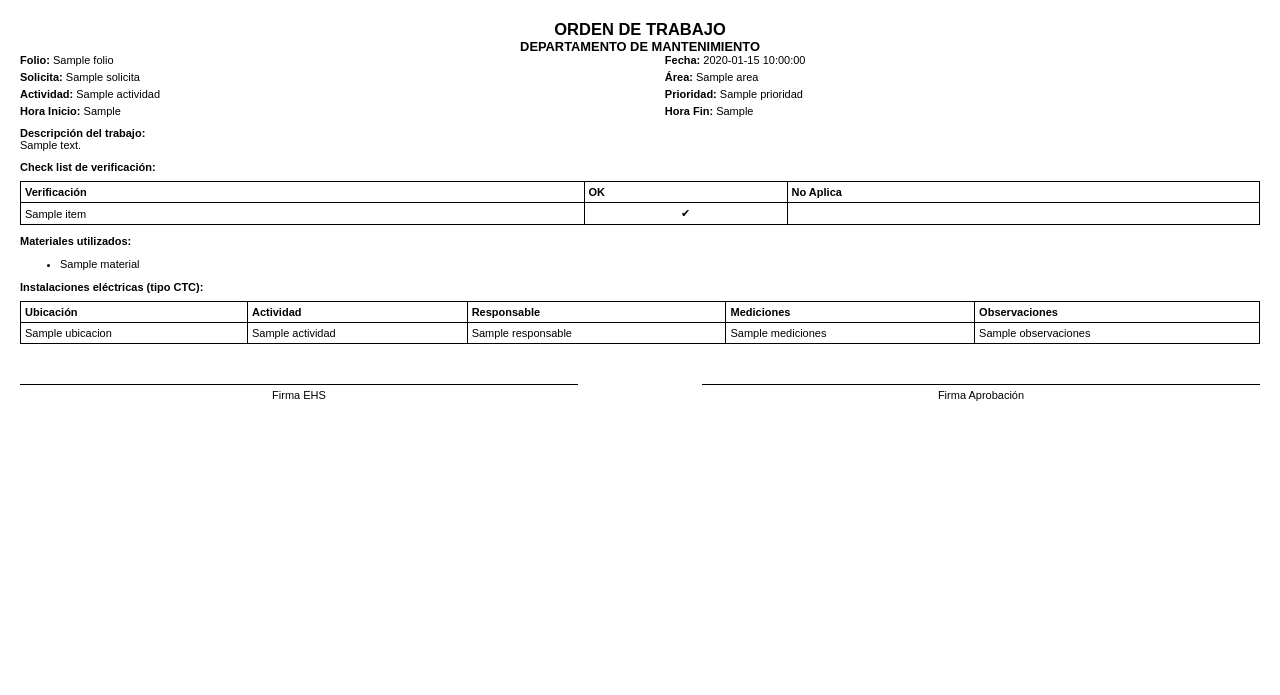
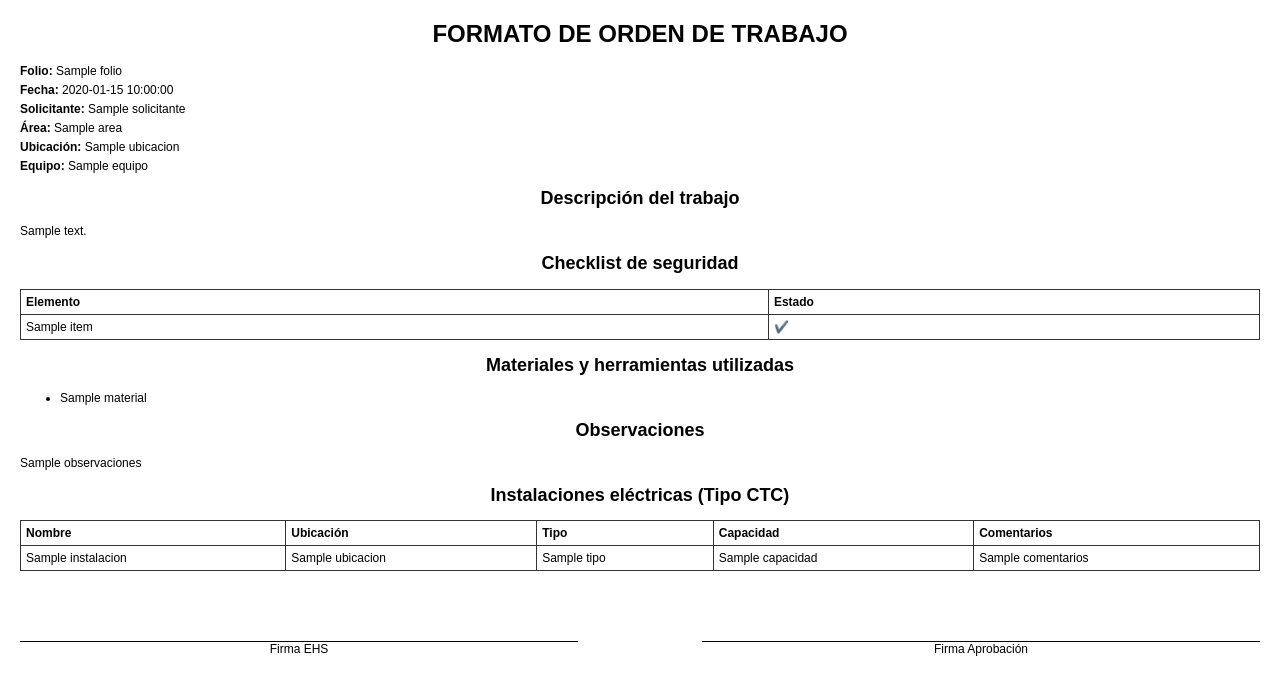
Before and after one commit to tenorio3g/Ordenes, a Flask app: template templates/pdf_template.html in a window 1280 px wide. Shown: the top 695 px of the page. Run offline with Flask 3, Linux system fonts and the light colour scheme; the template is opened without the code that fills it: most values are stand-ins (such as "Sample title", 1, 10 or a date in 2020).

Commit message:
Update pdf_template.html

```diff
--- a/templates/pdf_template.html
+++ b/templates/pdf_template.html
@@ -1,139 +1,121 @@
 <!DOCTYPE html>
-<html lang="es">
+<html>
 <head>
     <meta charset="UTF-8">
-    <title>Orden de Trabajo</title>
+    <title>Formato de Orden</title>
     <style>
         body {
             font-family: Arial, sans-serif;
-            font-size: 11px;
+            font-size: 12px;
             margin: 20px;
         }
-        h2, h3 {
+        h1, h2 {
             text-align: center;
-            margin: 0;
         }
-        .section {
-            margin-bottom: 10px;
+        table {
+            border-collapse: collapse;
+            width: 100%;
+            margin-top: 10px;
         }
-        .field-row {
+        th, td {
+            border: 1px solid #333;
+            padding: 5px;
+            text-align: left;
+            vertical-align: top;
+        }
+        .field-group {
+            margin-top: 10px;
+        }
+        .field {
+            margin-bottom: 5px;
+        }
+        .label {
+            font-weight: bold;
+        }
+        .signatures {
             display: flex;
             justify-content: space-between;
-            margin-bottom: 5px;
+            margin-top: 30px;
         }
-        .field {
-            width: 48%;
-        }
-        label {
-            font-weight: bold;
-        }
-        table {
-            width: 100%;
-            border-collapse: collapse;
-            margin-top: 8px;
-        }
-        th, td {
-            border: 1px solid #000;
-            padding: 4px;
-            text-align: left;
-        }
-        .checkbox-cell {
+        .signature-block {
+            width: 45%;
             text-align: center;
         }
-        .signature-section {
-            display: flex;
-            justify-content: space-between;
+        .signature-line {
+            border-top: 1px solid black;
             margin-top: 40px;
-        }
-        .signature {
-            width: 45%;
-            text-align: center;
-            border-top: 1px solid #000;
-            padding-top: 4px;
         }
     </style>
 </head>
 <body>
 
-    <h2>ORDEN DE TRABAJO</h2>
-    <h3>DEPARTAMENTO DE MANTENIMIENTO</h3>
+    <h1>FORMATO DE ORDEN DE TRABAJO</h1>
 
-    <div class="section">
-        <div class="field-row">
-            <div class="field"><label>Folio:</label> {{ data.folio }}</div>
-            <div class="field"><label>Fecha:</label> {{ data.fecha }}</div>
-        </div>
-        <div class="field-row">
-            <div class="field"><label>Solicita:</label> {{ data.solicita }}</div>
-            <div class="field"><label>Área:</label> {{ data.area }}</div>
-        </div>
-        <div class="field-row">
-            <div class="field"><label>Actividad:</label> {{ data.actividad }}</div>
-            <div class="field"><label>Prioridad:</label> {{ data.prioridad }}</div>
-        </div>
-        <div class="field-row">
-            <div class="field"><label>Hora Inicio:</label> {{ data.hora_inicio }}</div>
-            <div class="field"><label>Hora Fin:</label> {{ data.hora_fin }}</div>
-        </div>
+    <div class="field-group">
+        <div class="field"><span class="label">Folio:</span> {{ orden.folio }}</div>
+        <div class="field"><span class="label">Fecha:</span> {{ orden.fecha }}</div>
+        <div class="field"><span class="label">Solicitante:</span> {{ orden.solicitante }}</div>
+        <div class="field"><span class="label">Área:</span> {{ orden.area }}</div>
+        <div class="field"><span class="label">Ubicación:</span> {{ orden.ubicacion }}</div>
+        <div class="field"><span class="label">Equipo:</span> {{ orden.equipo }}</div>
     </div>
 
-    <div class="section">
-        <label>Descripción del trabajo:</label>
-        <div>{{ data.descripcion }}</div>
-    </div>
+    <h2>Descripción del trabajo</h2>
+    <p>{{ orden.descripcion }}</p>
 
-    <div class="section">
-        <label>Check list de verificación:</label>
+    <h2>Checklist de seguridad</h2>
     <table>
         <tr>
-                <th>Verificación</th>
-                <th>OK</th>
-                <th>No Aplica</th>
+            <th>Elemento</th>
+            <th>Estado</th>
         </tr>
-            {% for item in data.checklist %}
+        {% for item in orden.checklist %}
         <tr>
             <td>{{ item.nombre }}</td>
-                <td class="checkbox-cell">{% if item.estado == 'ok' %}✔{% endif %}</td>
-                <td class="checkbox-cell">{% if item.estado == 'na' %}✔{% endif %}</td>
+            <td>{{ '✔️' if item.estado else '❌' }}</td>
         </tr>
         {% endfor %}
     </table>
-    </div>
 
-    <div class="section">
-        <label>Materiales utilizados:</label>
+    <h2>Materiales y herramientas utilizadas</h2>
     <ul>
-            {% for material in data.materiales %}
+        {% for material in orden.materiales %}
         <li>{{ material }}</li>
         {% endfor %}
     </ul>
-    </div>
 
-    <div class="section">
-        <label>Instalaciones eléctricas (tipo CTC):</label>
+    <h2>Observaciones</h2>
+    <p>{{ orden.observaciones }}</p>
+
+    <h2>Instalaciones eléctricas (Tipo CTC)</h2>
     <table>
         <tr>
+            <th>Nombre</th>
             <th>Ubicación</th>
-                <th>Actividad</th>
-                <th>Responsable</th>
-                <th>Mediciones</th>
-                <th>Observaciones</th>
+            <th>Tipo</th>
+            <th>Capacidad</th>
+            <th>Comentarios</th>
         </tr>
-            {% for fila in data.ctc %}
+        {% for instalacion in orden.instalaciones %}
         <tr>
-                <td>{{ fila.ubicacion }}</td>
-                <td>{{ fila.actividad }}</td>
-                <td>{{ fila.responsable }}</td>
-                <td>{{ fila.mediciones }}</td>
-                <td>{{ fila.observaciones }}</td>
+            <td>{{ instalacion.nombre }}</td>
+            <td>{{ instalacion.ubicacion }}</td>
+            <td>{{ instalacion.tipo }}</td>
+            <td>{{ instalacion.capacidad }}</td>
+            <td>{{ instalacion.comentarios }}</td>
         </tr>
         {% endfor %}
     </table>
+
+    <div class="signatures">
+        <div class="signature-block">
+            <div class="signature-line"></div>
+            <div>Firma EHS</div>
         </div>
-
-    <div class="signature-section">
-        <div class="signature">Firma EHS</div>
-        <div class="signature">Firma Aprobación</div>
+        <div class="signature-block">
+            <div class="signature-line"></div>
+            <div>Firma Aprobación</div>
+        </div>
     </div>
 
 </body>
```
Lines whose indentation alone changed are shown as unchanged.
